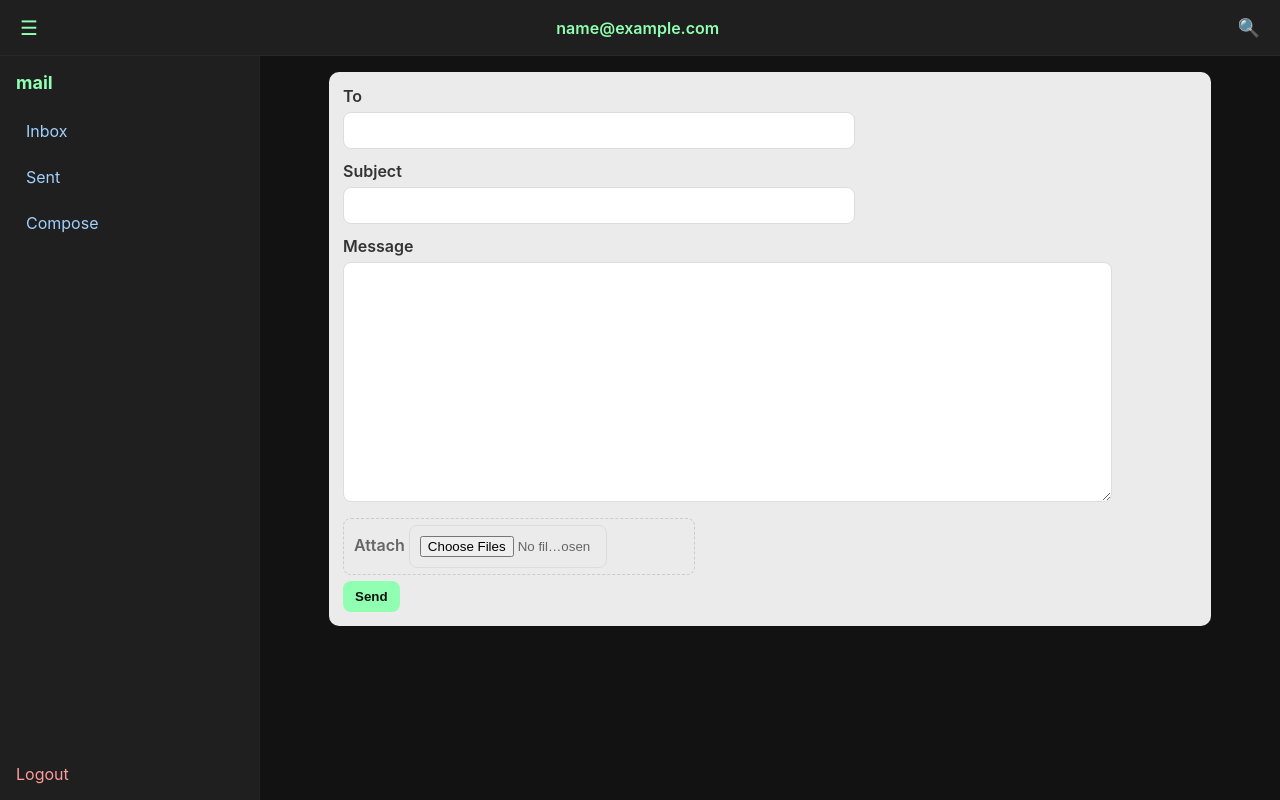
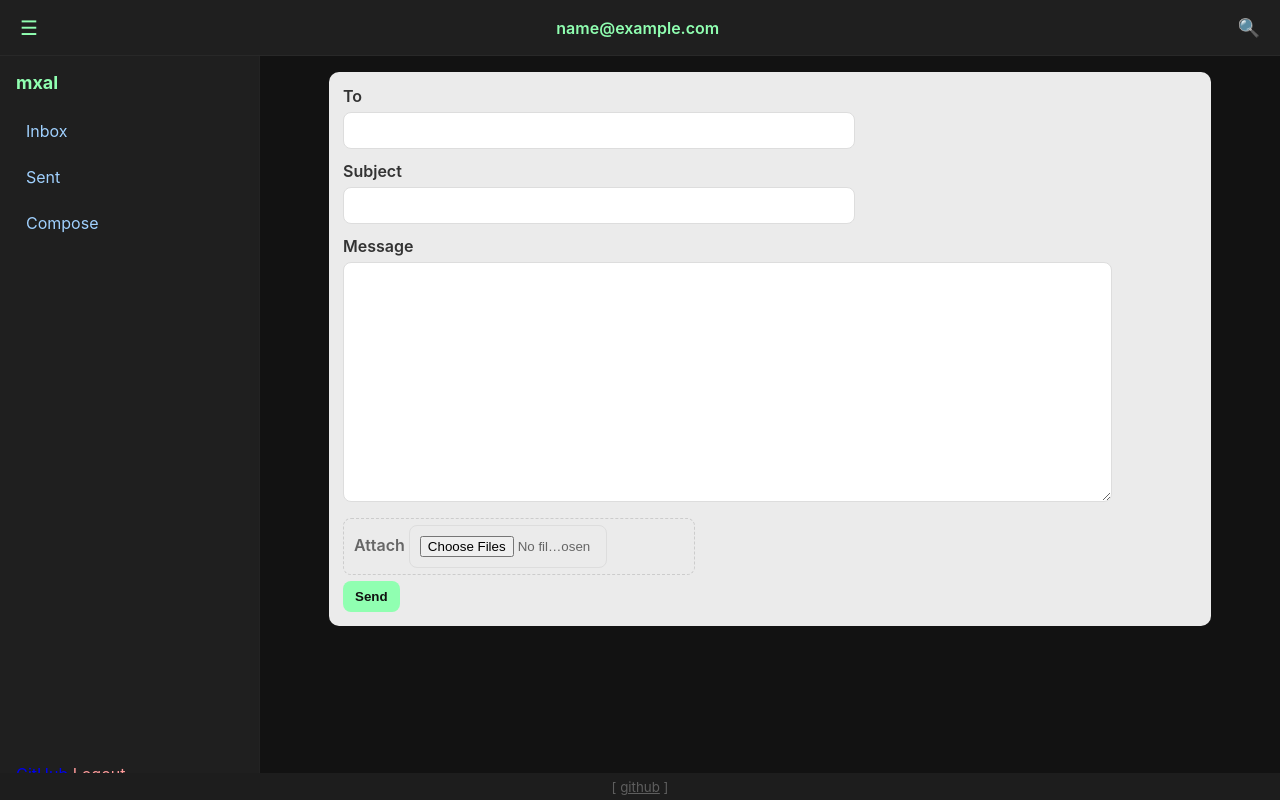
Before and after one commit to sortalost/mxal, a Flask app: page /compose in a window 1280 px wide. Run offline with Flask 3, Linux system fonts and the light colour scheme; the visitor is signed in with stand-in values (Sample User, id 1).

Commit message:
add footer

```diff
--- a/src/static/css/desktop.css
+++ b/src/static/css/desktop.css
@@ -135,3 +135,5 @@ button:disabled {opacity: 0.6;cursor: not-allowed;}
   0% { transform: rotate(0deg); }
   100% { transform: rotate(360deg); }
 }
+
+.footer {font-size: smaller;background-color: #1d1d1d;color: #5e5e5e;text-align: center;line-height: 0;padding: 0px;position: fixed;left: 0;bottom: 0;width: 100%;z-index: 1000;}
--- a/src/static/js/script.js
+++ b/src/static/js/script.js
@@ -55,7 +55,7 @@ document.addEventListener("DOMContentLoaded", () => {
   if (loadMoreMobileBtn) loadMoreMobileBtn.addEventListener("click", fetchMoreEmails);
   if (refreshBtn) refreshBtn.addEventListener("click", fetchMoreEmails);
   if (hamburger) hamburger.addEventListener("click", () => {
-    sidebar.style.display = sidebar.style.display === "none" ? "block" : "none";
+    sidebar.style.display = sidebar.style.display === "none" ? "flex" : "none";
   });
 
   // --- DOM APPEND/PREPEND HELPERS ---
--- a/src/templates/base.html
+++ b/src/templates/base.html
@@ -29,7 +29,7 @@
     {% if session.get('logged_in') %}
       <nav id="sidebar" class="sidebar">
         <div class="sidebar-head">
-          <div class="brand">mail</div>
+          <div class="brand">mxal</div>
         </div>
         <ul class="nav-list">
           <li><a href="{{ url_for('inbox') }}" class="nav-link">Inbox</a></li>
@@ -37,6 +37,7 @@
           <li><a href="{{ url_for('compose') }}" class="nav-link">Compose</a></li>
         </ul>
         <div class="sidebar-foot">
+          <a href="//github.com/sortalost/mxal">GitHub</a>
           <a href="{{ url_for('logout') }}" class="signout">Logout</a>
         </div>
       </nav>
@@ -60,7 +61,11 @@
     </main>
 
   </div>
-
+  <div class="footer">
+    <p>
+      [ <span style="text-decoration:underline;cursor:pointer" onclick="window.location.href='//github.com/sortalost/mxal'">github</span> ]
+    </p>
+  </div>
   <script src="{{ url_for('static', filename='js/script.js') }}"></script>
   <script>
   if ('serviceWorker' in navigator) {
--- a/src/templates/compose.html
+++ b/src/templates/compose.html
@@ -1,5 +1,5 @@
 {% extends "base.html" %}
-{% block title %}Compose - Mail{% endblock %}
+{% block title %}compose{% endblock %}
 {% block content %}
 <div class="compose-card">
   <form method="post" enctype="multipart/form-data" class="compose-form needs-validation" novalidate>
--- a/src/templates/inbox.html
+++ b/src/templates/inbox.html
@@ -1,5 +1,5 @@
 {% extends "base.html" %}
-{% block title %}Inbox - Mail{% endblock %}
+{% block title %}inbox{% endblock %}
 {% block content %}
 
 <div class="page-header">
--- a/src/templates/view_email.html
+++ b/src/templates/view_email.html
@@ -1,5 +1,5 @@
 {% extends "base.html" %}
-{% block title %}{{ subject }} - Mail{% endblock %}
+{% block title %}{{ subject }}{% endblock %}
 {% block content %}
 
 <div class="email-view">
```
